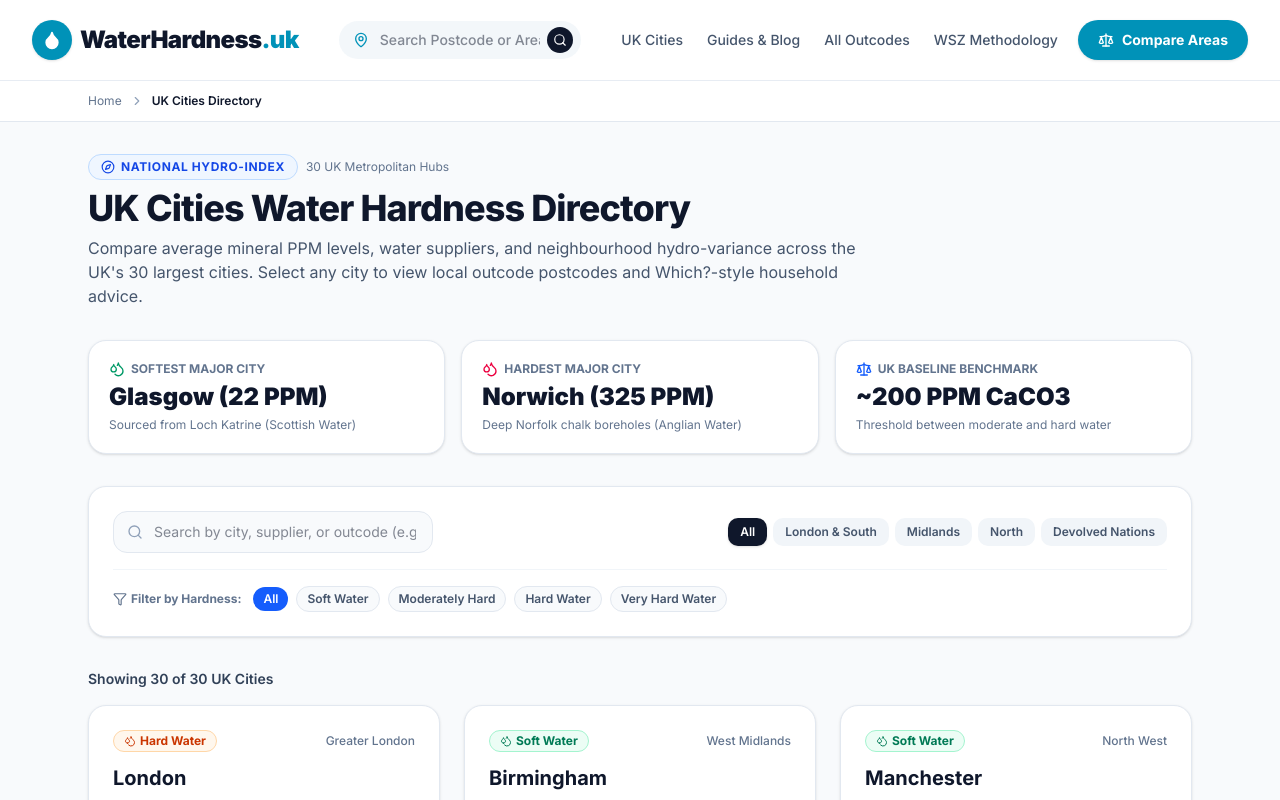
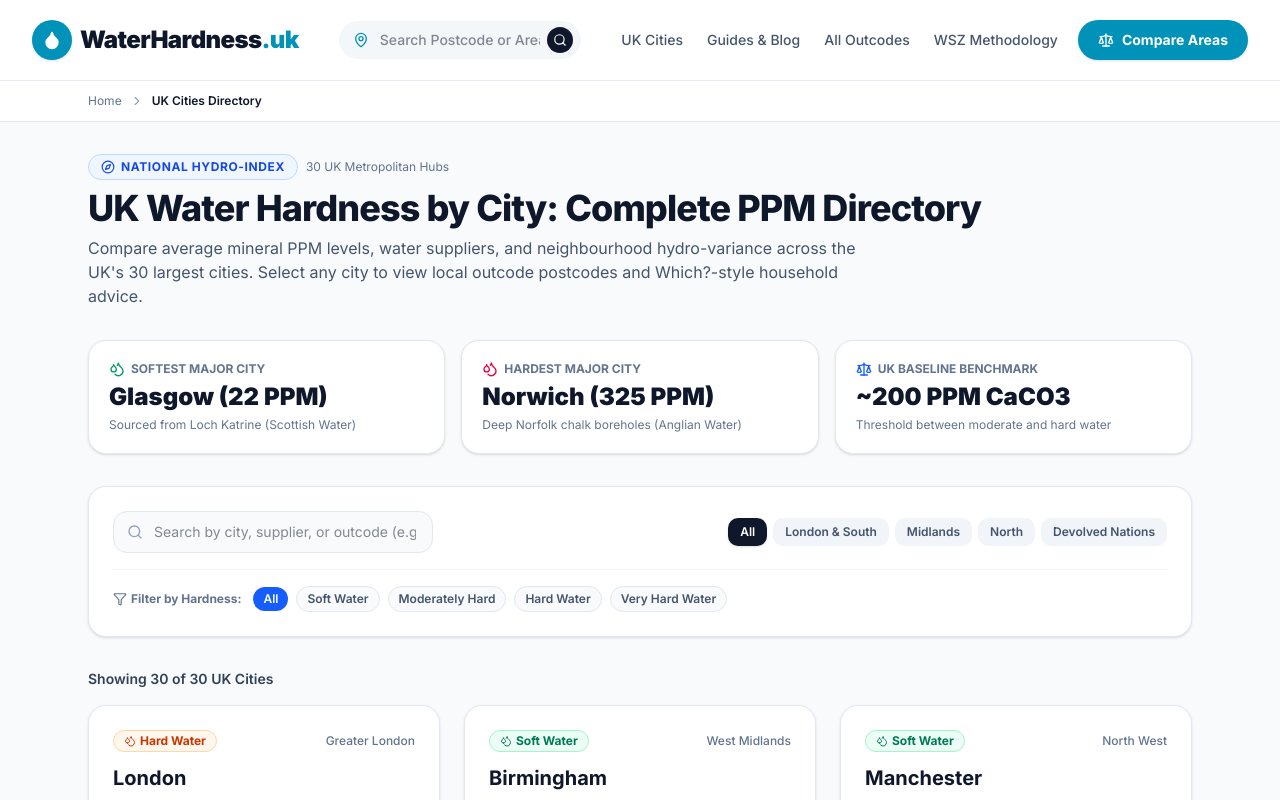
Before and after one commit to PHONGUIT22/WaterHardness, a Next.js app: page /cities in a window 1280 px wide. Shown: the top 800 px of the page. Built offline with nearby package versions, Linux system fonts and the light colour scheme; no server answers.

Commit message:
feat(seo): optimize cities metadata title and render prominent quote card for plumbing guides

```diff
--- a/src/app/cities/page.tsx
+++ b/src/app/cities/page.tsx
@@ -7,13 +7,13 @@ import { ChevronRight, Droplets, MapPin, ShieldCheck, Scale, Compass } from "luc
 export const revalidate = 86400;
 
 export const metadata: Metadata = {
-  title: "UK Cities Water Hardness Directory",
+  title: "UK Water Hardness by City: Complete PPM Directory",
   description: "Compare tap water hardness ratings across 30 major UK cities. Check PPM levels, water suppliers, and local limescale risks for your hometown.",
   alternates: {
     canonical: "https://waterhardness.uk/cities",
   },
   openGraph: {
-    title: "UK Cities Water Hardness Directory",
+    title: "UK Water Hardness by City: Complete PPM Directory",
     description: "Compare tap water hardness ratings across 30 major UK cities. Check PPM levels, water suppliers, and local limescale risks for your hometown.",
     url: "https://waterhardness.uk/cities",
     siteName: "WaterHardness.uk",
@@ -22,7 +22,7 @@ export const metadata: Metadata = {
   },
   twitter: {
     card: "summary_large_image",
-    title: "UK Cities Water Hardness Directory",
+    title: "UK Water Hardness by City: Complete PPM Directory",
     description: "Compare tap water hardness ratings across 30 major UK cities. Check PPM levels, water suppliers, and local limescale risks for your hometown.",
   },
 };
@@ -35,7 +35,7 @@ export default function CitiesDirectoryPage() {
         "@type": "CollectionPage",
         "@id": "https://waterhardness.uk/cities",
         "url": "https://waterhardness.uk/cities",
-        "name": "UK Cities Water Hardness Directory",
+        "name": "UK Water Hardness by City: Complete PPM Directory",
         "description": "Comprehensive comparative directory of municipal tap water hardness across 30 primary UK cities.",
         "breadcrumb": {
           "@type": "BreadcrumbList",
@@ -102,7 +102,7 @@ export default function CitiesDirectoryPage() {
             </div>
 
             <h1 className="text-3xl sm:text-4xl font-extrabold text-slate-900 tracking-tight">
-              UK Cities Water Hardness Directory
+              UK Water Hardness by City: Complete PPM Directory
             </h1>
             <p className="mt-2 text-base text-slate-600 max-w-3xl">
               Compare average mineral PPM levels, water suppliers, and neighbourhood hydro-variance across the UK&apos;s 30 largest cities. Select any city to view local outcode postcodes and Which?-style household advice.
--- a/src/app/guides/[slug]/page.tsx
+++ b/src/app/guides/[slug]/page.tsx
@@ -117,6 +117,21 @@ export default async function GuideArticlePage({ params }: PageProps) {
   } else if (guide.quickVerdict.classification?.toLowerCase().includes("soft")) {
     guidePpm = 60;
   }
+
+  // Ensure Plumbing & Heating (water-conditioner, water-softener) articles always render QuoteRequestCard
+  const isPlumbingAndHeating =
+    guide.category === "Plumbing & Heating" ||
+    guide.slug.includes("water-conditioner") ||
+    guide.slug.includes("water-softener") ||
+    guide.slug.includes("combi-boiler");
+
+  const leadOutcode = (guide.relatedOutcodes && guide.relatedOutcodes.length > 0)
+    ? guide.relatedOutcodes[0]
+    : "UK";
+  const leadLocationName = (guide.relatedOutcodes && guide.relatedOutcodes.length > 0)
+    ? guide.relatedOutcodes[0]
+    : "your local area";
+  const leadPpm = guidePpm > 0 ? guidePpm : 280;
 
   // Schema.org JSON-LD (Article, BreadcrumbList, FAQPage)
   const schema = {
@@ -351,6 +366,15 @@ export default async function GuideArticlePage({ params }: PageProps) {
           />
         </div>
 
+        {/* LOCAL LEAD CAPTURE ENGINE: WATER SOFTENER & HEATING PROTECTION */}
+        {(isPlumbingAndHeating || (guide.relatedOutcodes && guide.relatedOutcodes.length > 0)) && (
+          <QuoteRequestCard
+            outcode={leadOutcode}
+            avgPpm={leadPpm}
+            locationName={leadLocationName}
+          />
+        )}
+
         {/* APPLIANCE SPECS / SETTINGS CALLOUT BOX */}
         <div className="bg-slate-900 text-white rounded-3xl p-6 sm:p-8 shadow-sm border border-slate-800 space-y-5">
           <div className="flex items-center gap-3">
@@ -396,15 +420,6 @@ export default async function GuideArticlePage({ params }: PageProps) {
             </div>
           </div>
         </div>
-
-        {/* LOCAL LEAD CAPTURE ENGINE: WATER SOFTENER & HEATING PROTECTION */}
-        {guide.relatedOutcodes && guide.relatedOutcodes.length > 0 && (
-          <QuoteRequestCard
-            outcode={guide.relatedOutcodes[0]}
-            avgPpm={guidePpm}
-            locationName={guide.relatedOutcodes[0]}
-          />
-        )}
 
         {/* FAQ ACCORDION SECTION */}
         <div className="bg-white rounded-3xl border border-slate-200/80 p-6 sm:p-8 shadow-sm space-y-6">
```
